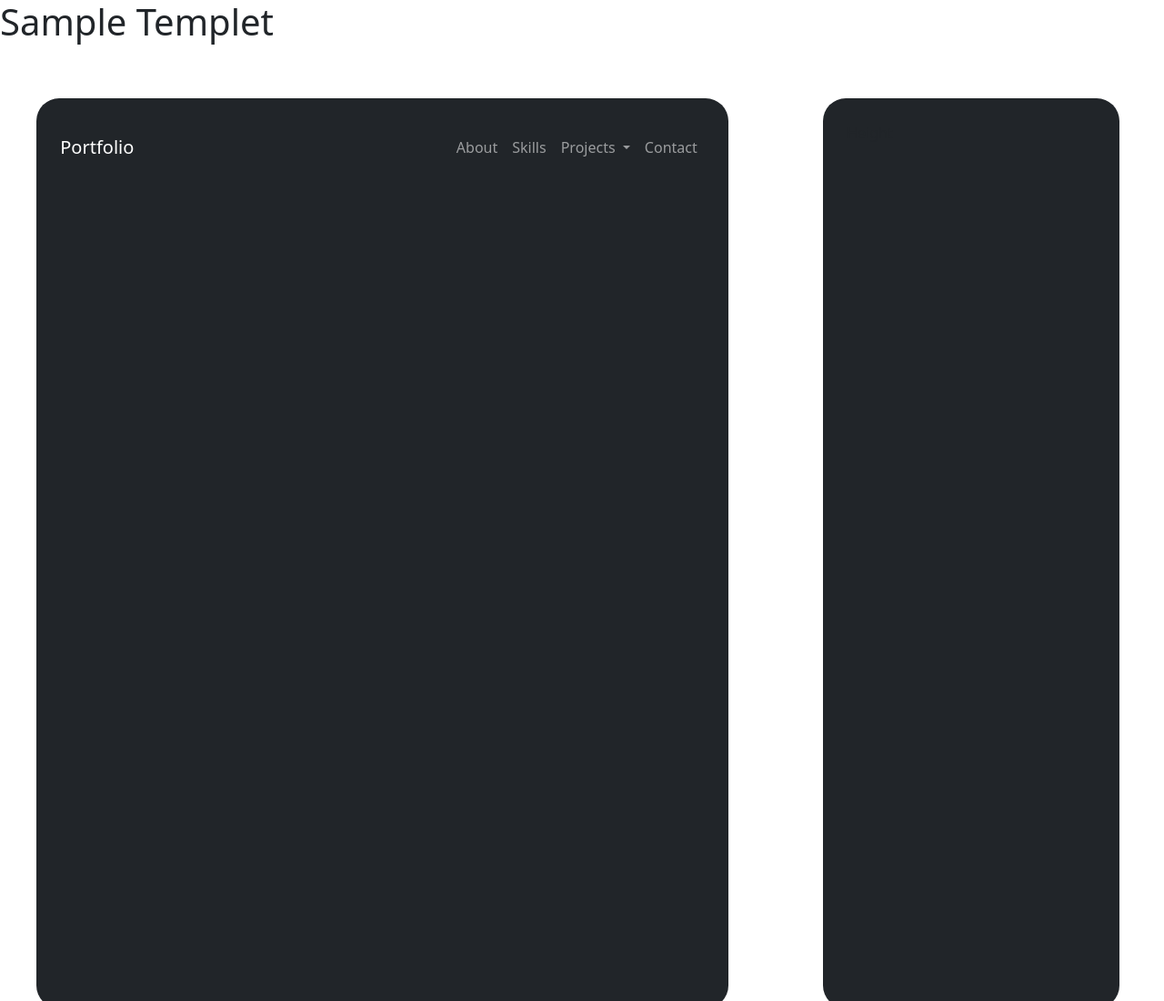
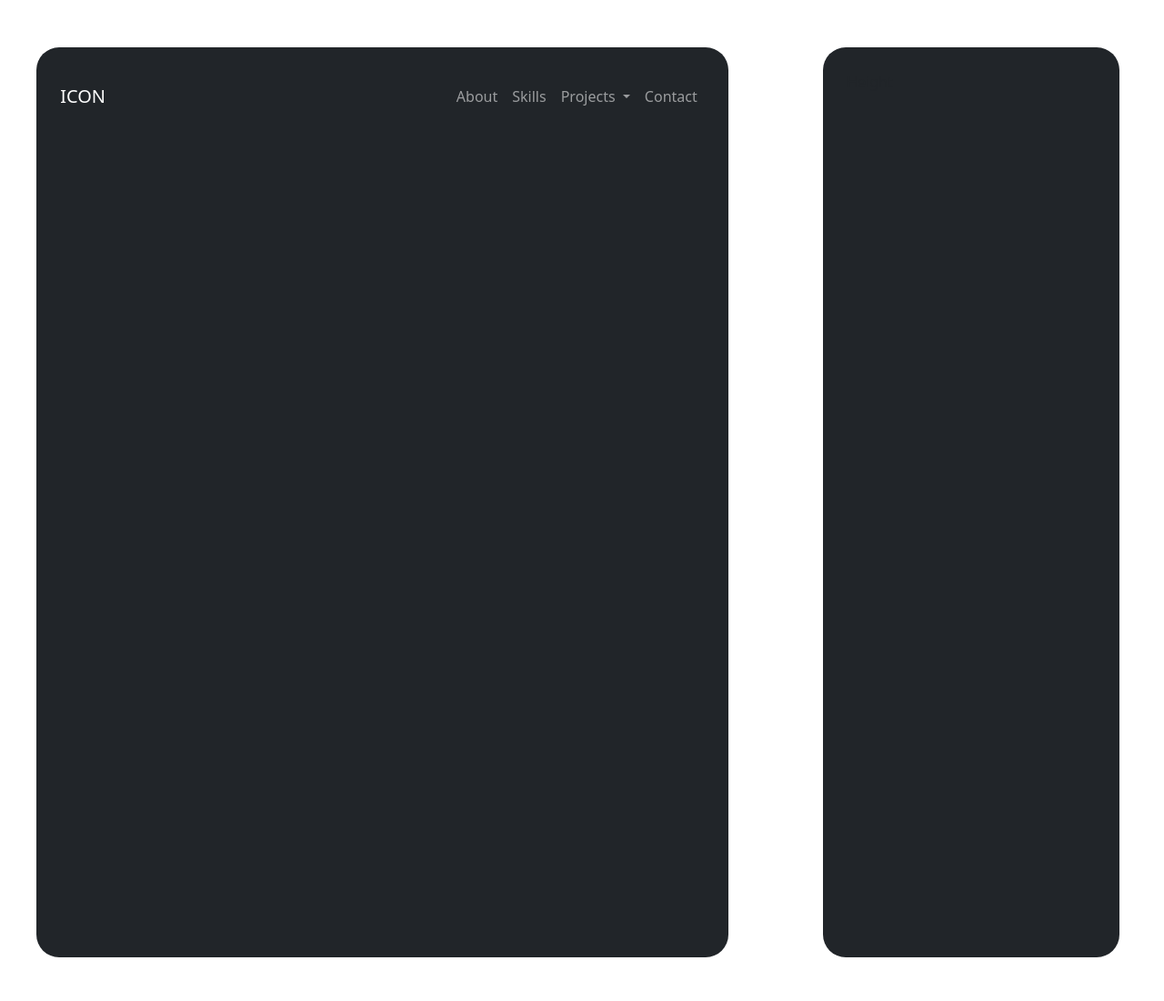
Before and after one commit to iAmTheBest4222/portfolio, a website built with Vite: page index2.html in a window 1280 px wide. Shown: the top 1100 px of the page at 91% size. Built offline with nearby package versions, Linux system fonts and the light colour scheme.

Commit message:
complete

```diff
--- a/index2.html
+++ b/index2.html
@@ -8,12 +8,11 @@
     <script src="https://cdn.jsdelivr.net/npm/bootstrap@5.3.3/dist/js/bootstrap.bundle.min.js" integrity="sha384-YvpcrYf0tY3lHB60NNkmXc5s9fDVZLESaAA55NDzOxhy9GkcIdslK1eN7N6jIeHz" crossorigin="anonymous"></script>
 </head>
 <body>
-    <h1>Sample Templet</h1>
     <div class="row" id="wa">
         <div class="col h-100 border-dark col-7  bg-dark">
             <nav class="navbar navbar-expand-sm bg-dark navbar-dark" >
                 <div class="collapse navbar-collapse" id="navbarTogglerDemo02">
-                    <a class="navbar-brand me-auto" href="">Portfolio</a>
+                    <a class="navbar-brand me-auto" href="">ICON</a>
                     <ul class="navbar-nav">
                         <li class="nav-item">
                             <a class="nav-link" href="#scrollspyHeading1">About</a>
```
Also changed, not shown: index.html (+1 -1 lines), style2.css (line endings or trailing spaces).
